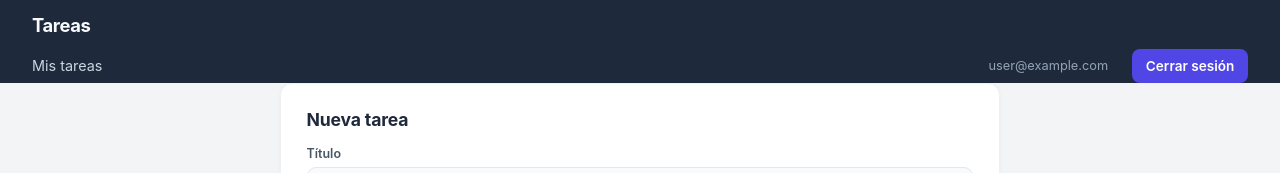
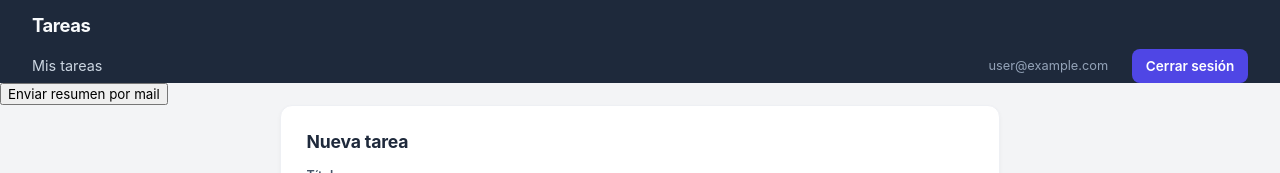
Before and after one commit to tongax12/TODO-APP_GastonStratta, a React (Vite) app: page /tasks in a window 1280 px wide. Shown: the top 173 px of the page. Built offline with nearby package versions, Linux system fonts and the light colour scheme; no server answers; the database is empty; sample sign-in values are in the browser's storage.

Commit message:
feat: se agrega boton para envial el mail de las tareas

```diff
--- /dev/null
+++ b/src/components/EmailSummaryButton/EmailSummaryButton.tsx
@@ -0,0 +1,68 @@
+import { useState } from "react";
+import { useAuth } from "../../features/auth/Authenticator";
+import { useTasks } from "../../hooks/useTask";
+
+export function EmailSummaryButton() {
+  const { user } = useAuth();
+  const { tasks } = useTasks();
+  const [status, setStatus] = useState<"idle" | "loading" | "success" | "error">("idle");
+  const [errorMsg, setErrorMsg] = useState("");
+
+  async function handleClick() {
+    if (!user?.email) {
+      setErrorMsg("No se encontró el email del usuario.");
+      setStatus("error");
+      return;
+    }
+
+    if (tasks.length === 0) {
+      setErrorMsg("No tenés tareas para resumir.");
+      setStatus("error");
+      return;
+    }
+
+    setStatus("loading");
+
+    const summary = tasks
+      .map(
+        (t) =>
+          `- [${t.status}] ${t.title} (prioridad: ${t.priority})${
+            t.description ? ` — ${t.description}` : ""
+          }`
+      )
+      .join("\n");
+
+    try {
+      const res = await fetch("/api/send-email", {
+        method: "POST",
+        headers: { "Content-Type": "application/json" },
+        body: JSON.stringify({ to: user.email, summary }),
+      });
+
+      const data = await res.json();
+
+      if (!res.ok) {
+        throw new Error(data.message || data.error || "Error al enviar el mail");
+      }
+
+      setStatus("success");
+    } catch (err: unknown) {
+      setErrorMsg(err instanceof Error ? err.message : "Error desconocido");
+      setStatus("error");
+    }
+  }
+
+  return (
+    <div className="email-summary">
+      <button
+        onClick={handleClick}
+        disabled={status === "loading"}
+      >
+        {status === "loading" ? "Enviando..." : "Enviar resumen por mail"}
+      </button>
+
+      {status === "success" && <span>✅ Mail enviado a {user?.email}</span>}
+      {status === "error" && <span>❌ {errorMsg}</span>}
+    </div>
+  );
+}
--- a/src/pages/Tasks/Tasks.tsx
+++ b/src/pages/Tasks/Tasks.tsx
@@ -1,9 +1,10 @@
 import { FilteredTaskList } from "../../components/FilteredTaskList/FilteredTaskList";
-//import "./Tasks.css";
+import { EmailSummaryButton } from "../../components/EmailSummaryButton/EmailSummaryButton";
 
 export function Tasks() {
   return (
     <div className="tasks-page">
+      <EmailSummaryButton />
       <FilteredTaskList />
     </div>
   );
```
